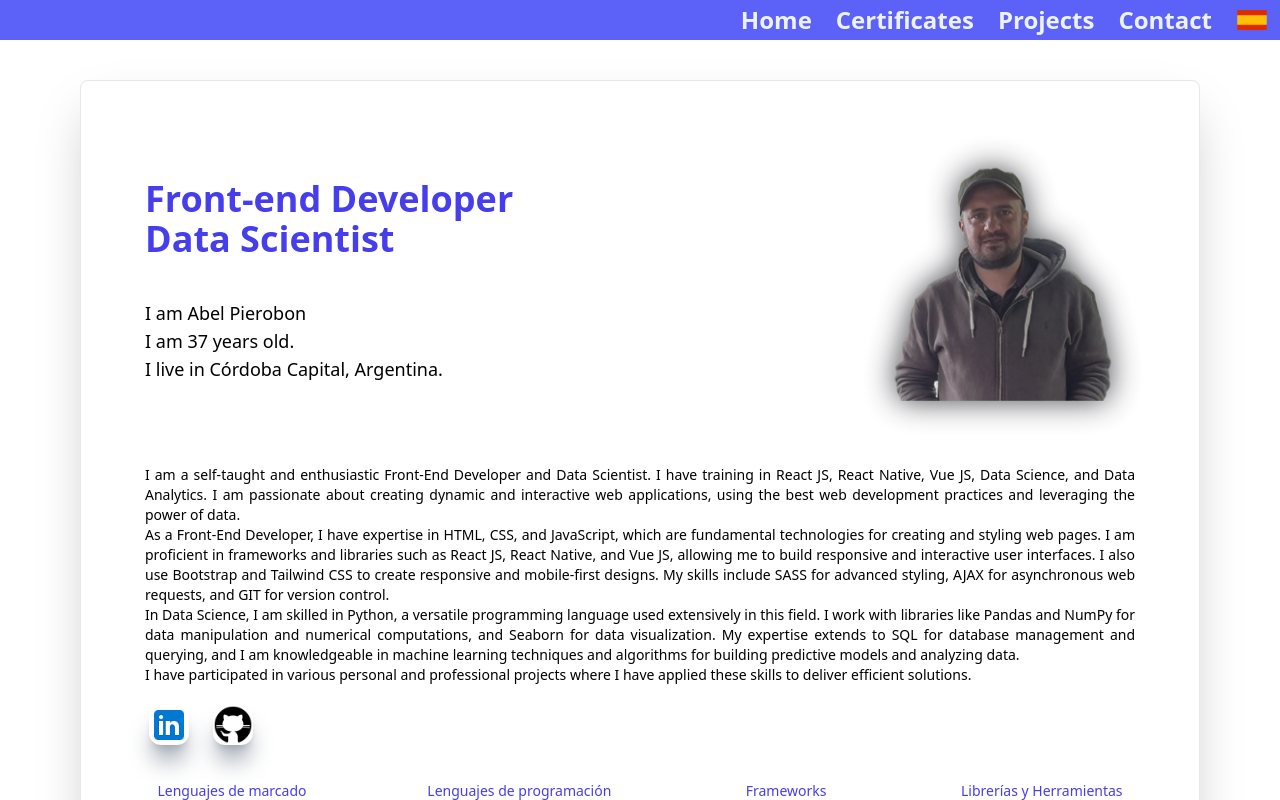
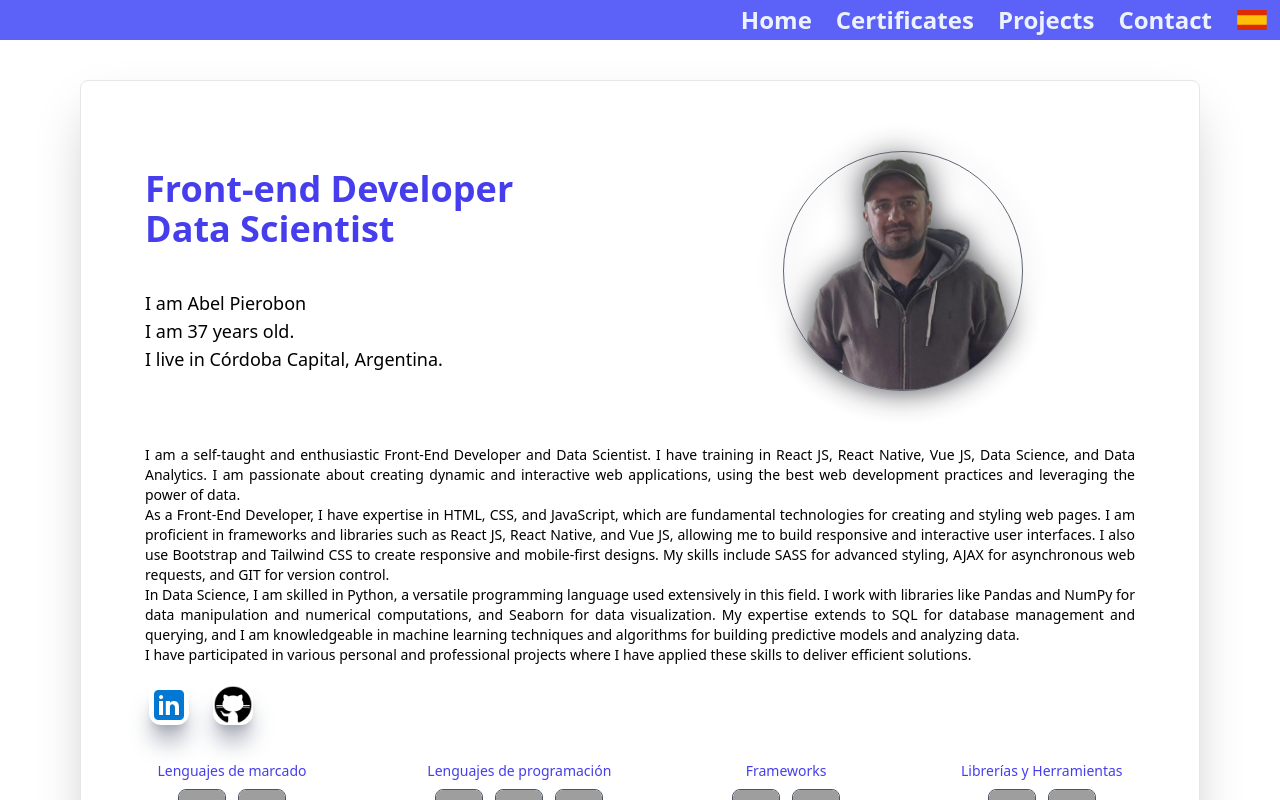
Before and after one commit to abel-pierobon/Portfolio, a React (Vite) app: page / in a window 1280 px wide. Shown: the top 800 px of the page. Built offline with nearby package versions, Linux system fonts and the light colour scheme; grey boxes are pictures that could not be loaded.

Commit message:
imagen de presentacion

```diff
--- a/src/components/Presentacion.jsx
+++ b/src/components/Presentacion.jsx
@@ -39,7 +39,7 @@ function Presentacion({ ingles }) {
                 <img
                     src={perfil}
                     alt="imagen"
-                    className="w-48 h-48 lg:h-60 lg:w-60 m-4 imgPresentacion"
+                    className="w-48 h-48 lg:h-60 lg:w-60 mr-28 rounded-full border border-gray-600 imgPresentacion"
                 />
             </div>
         </div>
--- a/src/index.css
+++ b/src/index.css
@@ -67,9 +67,7 @@ body{
 }
 .imgPresentacion{
   filter: drop-shadow(0 0 0.95rem #32323a);
-  /* // opacity bottom:  */
-  /* opacity: 0.5; */
-  opacity:0.90;
+  opacity: 0.9;
 
 }
 
```
